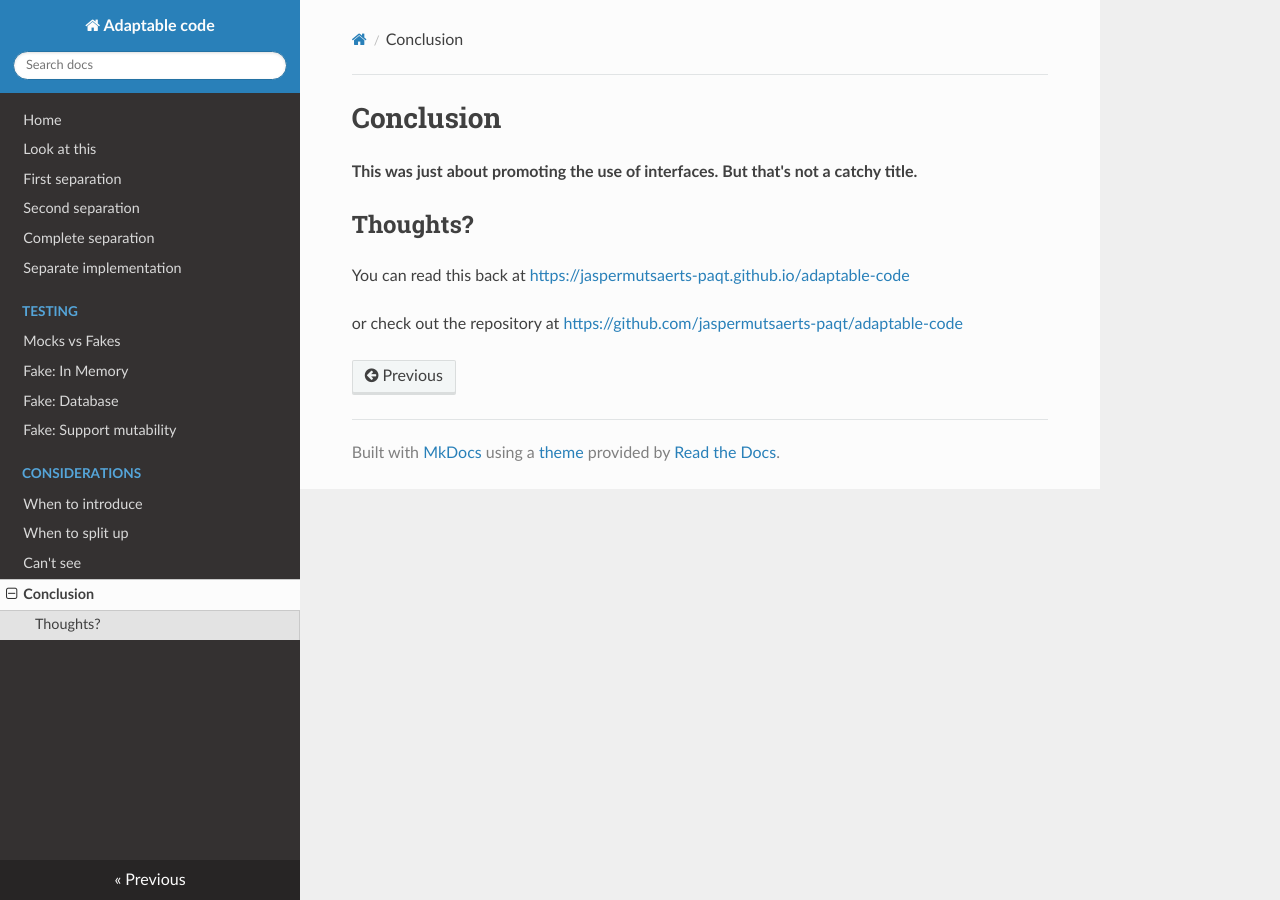
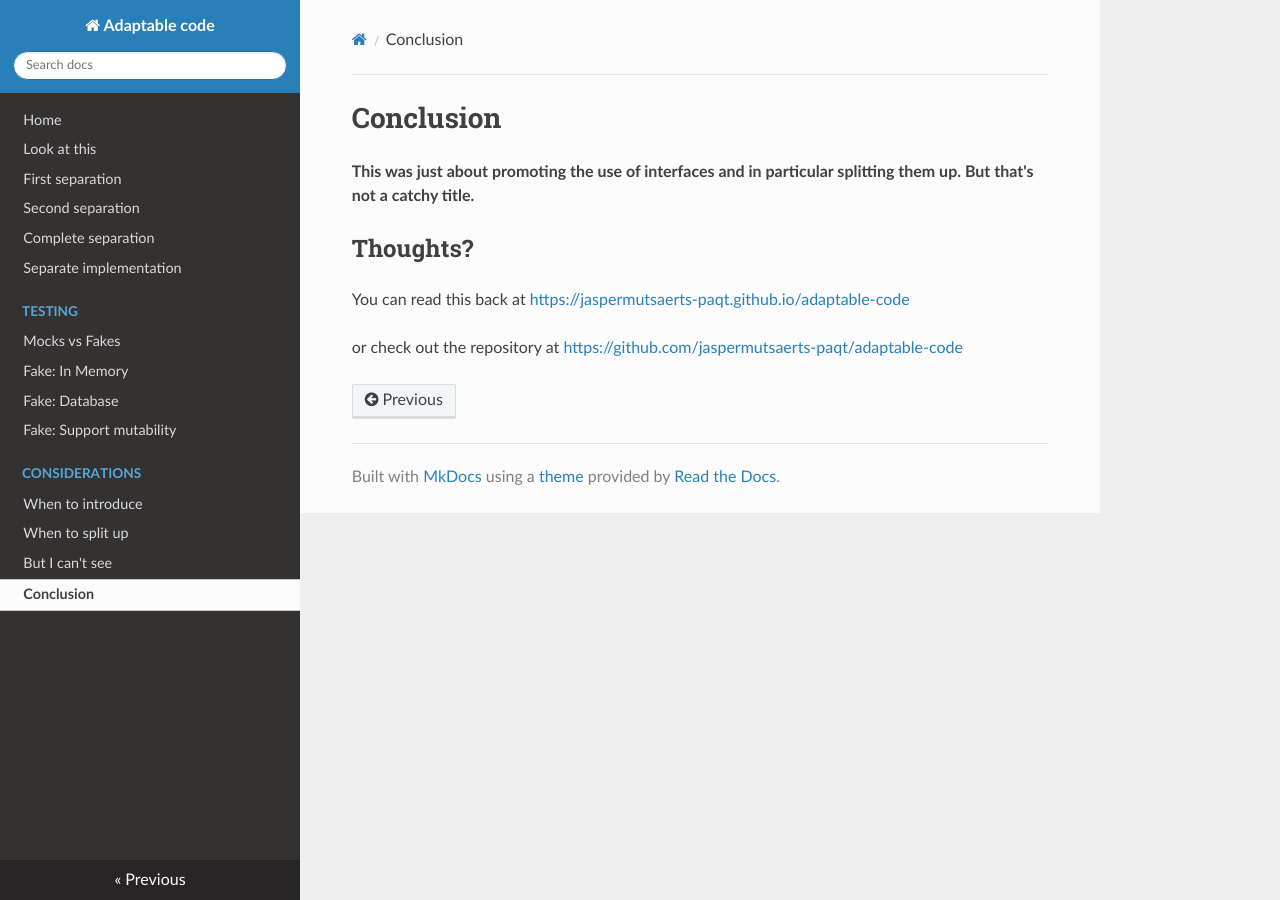
Before and after one commit to jaspermutsaerts-paqt/adaptable-code, an MkDocs documentation site: the page built from docs/13-outro.md, in a window 1280 px wide. Built offline with MkDocs 1.6.1, drawn with Linux system fonts in a browser that asks for light colours; nearby versions of some CDN libraries.

Commit message:
More structure

```diff
--- a/docs/13-outro.md
+++ b/docs/13-outro.md
@@ -1,6 +1,7 @@
 # Conclusion ##
 
-**This was just about promoting the use of interfaces. But that's not a catchy title.**
+**This was just about promoting the use of interfaces and in particular splitting them up. But that's not a catchy title.**
+
 
 ## Thoughts?
 
--- a/mkdocs.yml
+++ b/mkdocs.yml
@@ -8,20 +8,21 @@ nav:
   - Complete separation: 3-separate-interfaces-functionality.md
   - Separate implementation: 4-large-clients.md
   - "Testing":
-      - "Mocks vs Fakes": 10-mocks-vs-fakes.md
-      - "Fake: In Memory": 101-fakes-in-memory.md
-      - "Fake: Database" : 102-fakes-database.md
-      - "Fake: Support mutability": 11-mutability-fakes.md
+      - "Mocks vs Fakes": testing/mocks-vs-fakes.md
+      - "Fake: In Memory": testing/fakes-in-memory.md
+      - "Fake: Database" : testing/fakes-database.md
+      - "Fake: Support mutability": testing/mutability-fakes.md
   - "Considerations":
     - "When to introduce": considerations/when-introduce.md
     - "When to split up": considerations/when-split.md
-    - "Can't see": considerations/cant-see-implementation.md
+    - "But I can't see": considerations/cant-see-implementation.md
   - "Conclusion": 13-outro.md
 
 
 
 theme:
   name: readthedocs
+  navigation_depth: 1
   highlightjs: true
   hljs_languages:
     - php
```
Also changed, not shown: docs/testing/fakes-database.md (renamed from docs/102-fakes-database.md), docs/testing/fakes-in-memory.md (renamed from docs/101-fakes-in-memory.md), docs/testing/mocks-vs-fakes.md (renamed from docs/10-mocks-vs-fakes.md), docs/testing/mutability-fakes.md (renamed from docs/11-mutability-fakes.md).
